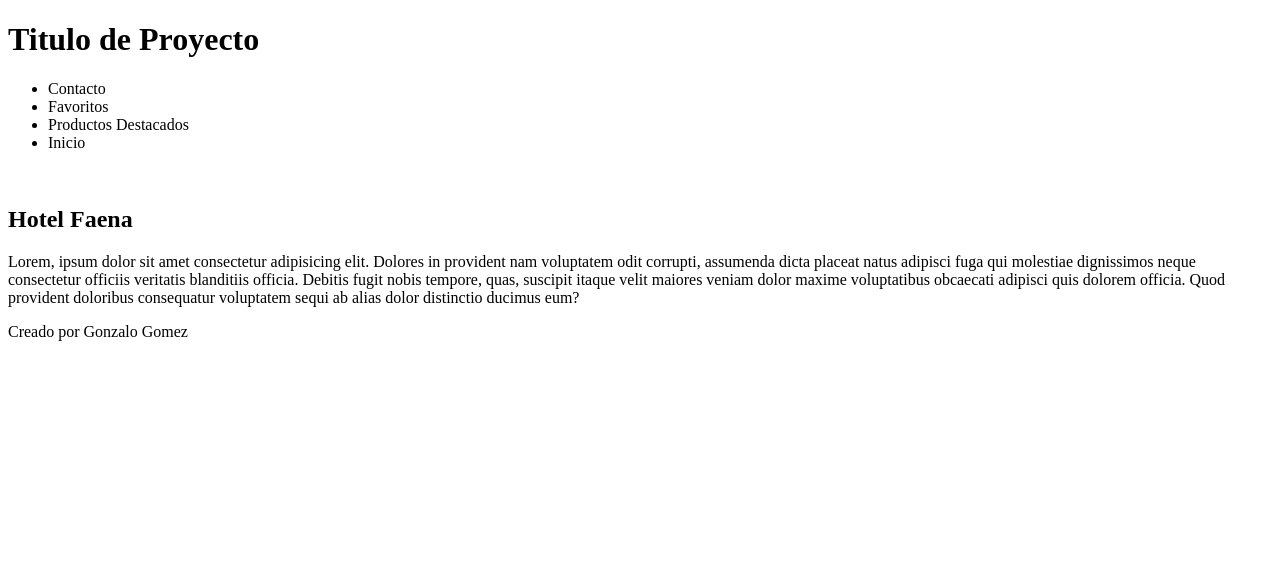
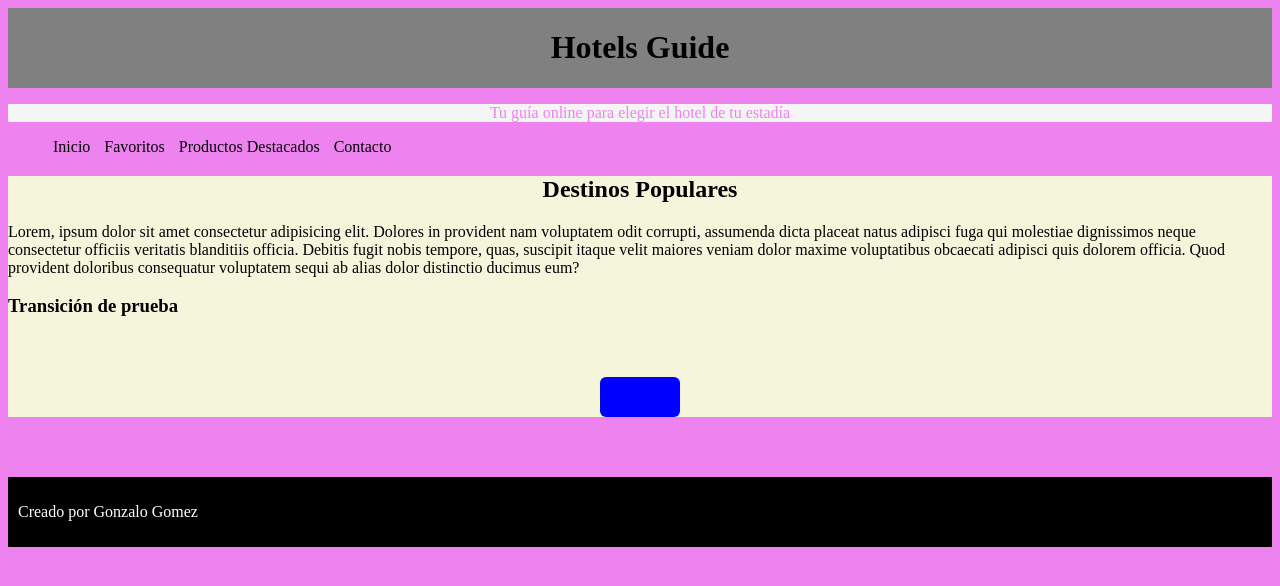
Before and after one commit to Gonzaa87/CoderWork, a plain HTML site: page index.html in a window 1280 px wide. Drawn offline with Linux system fonts and the light colour scheme.

Commit message:
cambio con transicion

```diff
--- a/index.html
+++ b/index.html
@@ -4,23 +4,31 @@
     <meta charset="UTF-8">
     <meta http-equiv="X-UA-Compatible" content="IE=edge">
     <meta name="viewport" content="width=device-width, initial-scale=1.0">
-    <title>Document</title>
+    <link rel="stylesheet" href="style.css">
+    <title>Hotels Guide</title>
 </head>
 <body>
-    <header><h1>Titulo de Proyecto</h1></header>
+    <header><h1>Hotels Guide</h1></header>
+    <p class="subtitle">Tu guía online para elegir el hotel de tu estadía</p>
+
     <nav>
         <ul>
-            <li>Contacto</li>
+            <li>Inicio</li>
             <li>Favoritos</li>
             <li>Productos Destacados</li>
-            <li>Inicio</li>
+            <li>Contacto</li>
         </ul>
     </nav>
     <main>
-        <img src="prueba git/faena hotel.jpg" alt="">
-        <H2>Hotel Faena</H2>
+
+        <H2>Destinos Populares</H2>
         <p>Lorem, ipsum dolor sit amet consectetur adipisicing elit. Dolores in provident nam voluptatem odit corrupti, assumenda dicta placeat natus adipisci fuga qui molestiae dignissimos neque consectetur officiis veritatis blanditiis officia.
         Debitis fugit nobis tempore, quas, suscipit itaque velit maiores veniam dolor maxime voluptatibus obcaecati adipisci quis dolorem officia. Quod provident doloribus consequatur voluptatem sequi ab alias dolor distinctio ducimus eum?</p>
+    <section>
+        <h3>Transición de prueba</h3>
+        <div class="box"></div>
+    </section>
+
     </main>
     <footer>
     <p>Creado por Gonzalo Gomez
--- /dev/null
+++ b/style.css
@@ -0,0 +1,41 @@
+body { background-color: violet;}
+
+header {
+    background-color: gray;
+    display: flex;
+    justify-content: center;
+}
+ul li {
+    display: inline;
+    padding: 5px;
+    display: inline;
+}
+
+.subtitle {
+    display: flex;
+    justify-content: center;
+    background-color: whitesmoke;
+    color: violet;
+}
+
+h2 {display: grid;
+justify-content: center;}
+
+main { background-color: beige;
+
+}
+
+.box { border-radius: 6px;
+        height: 40px;
+        width: 80px;
+        margin: 60px auto;
+        background-color: blue;
+        transition-property: all;
+        transition-duration: 2s;
+}
+
+.box:hover { transform: scale(4)}
+
+footer { background-color: black;
+        color: white;
+    padding: 10px;}
```
